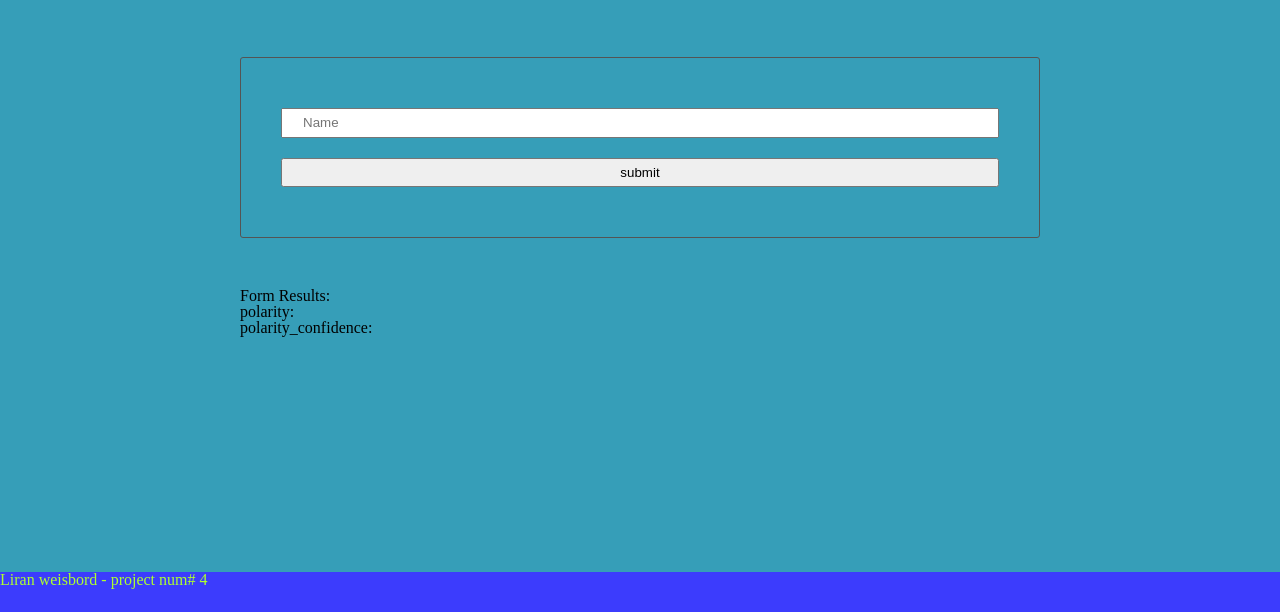
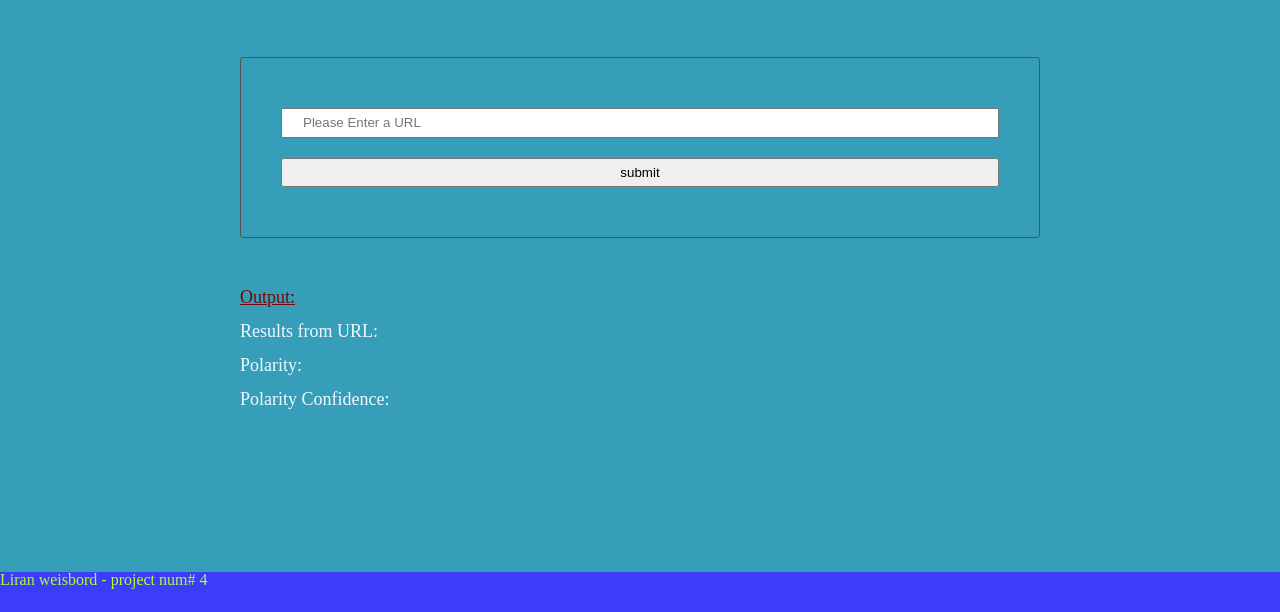
Before and after one commit to wliran2/evaluate-news-nlp, a website built with webpack: page src/client/views/index.html in a window 1280 px wide. Shown: the part 188-800 px from the top of the page. Built offline with nearby package versions, Linux system fonts and the light colour scheme.

Commit message:
fix some HTML issues12\3\2020

```diff
--- a/src/client/styles/base.scss
+++ b/src/client/styles/base.scss
@@ -13,3 +13,23 @@ section {
     max-width: 800px;
     margin: 50px auto;
 }
+
+#output {
+    color: rgb(116, 7, 7);
+    font-size: large;
+}
+
+#res1 {
+    color: aliceblue;
+    font-size: large;
+}
+
+#pol1 {
+    color: aliceblue;
+    font-size: large;
+}
+
+#pol_c {
+    color: aliceblue;
+    font-size: large;
+}
--- a/src/client/views/index.html
+++ b/src/client/views/index.html
@@ -12,24 +12,30 @@
             <img src="/src/client/styles/logo.jpg" alt="logo">
         </div>
         <div class="title">
-            please enter the text that you would like to check:
+            please enter the URL that you would like to check:
         </div>
     </header>
     <main>
         <section>
             <form class="" onsubmit="return handleSubmit(event)">
-                <input id="name" type="text" name="input" value="" placeholder="Name">
+                <input id="name" type="text" name="input" value="" placeholder="Please Enter a URL">
                 <input type="submit" name="" value="submit" onclick="return Client.handleSubmit(event)" onsubmit="return handleSubmit(event)">
 
             </form>
 
             <section>
 
-                <section>
-                    <strong>Form Results:</strong>
+                <section class="fromAPI">
+                    <div id="output"><u>Output:</u></div>
+                    <br>
+                    <strong id="res1">Results from URL:</strong>
                     <div id="results"></div>
-                    <div id="polarity">polarity:</div>
-                    <div id="polarity_confidence">polarity_confidence:</div>
+                    <br>
+                    <strong id="pol1">Polarity:</strong>
+                    <div id="polarity"></div>
+                    <br>
+                    <strong id="pol_c">Polarity Confidence:</strong>
+                    <div id="polarity_confidence"></div>
                 </section>
     </main>
     <footer>
```
Also changed, not shown: src/client/styles/form.scss (line endings or trailing spaces).
